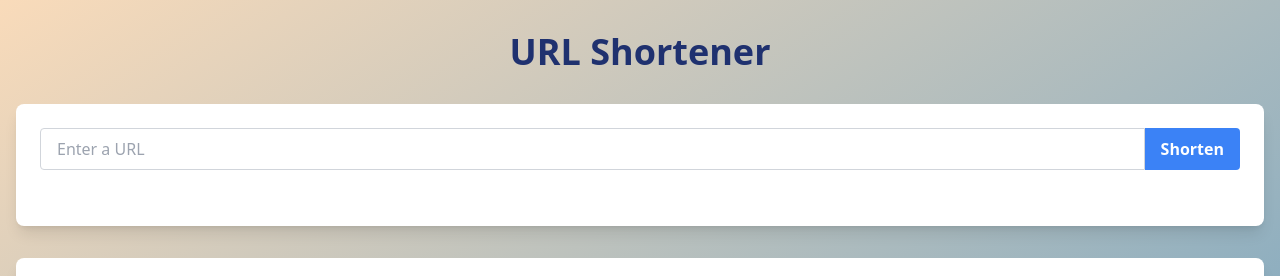
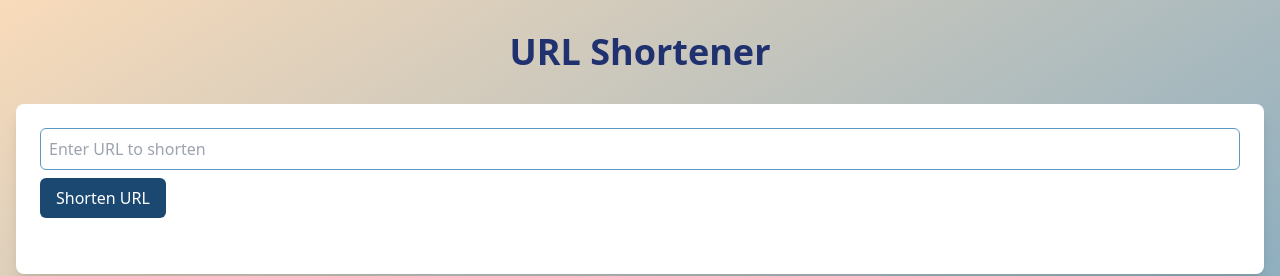
Before and after one commit to ArtSkyes/url-shortener-fe, a React (Create React App) app: page / in a window 1280 px wide. Shown: the top 276 px of the page. Built offline with nearby package versions, Linux system fonts and the light colour scheme; no server answers.

Commit message:
Update form for creating short URLs with fetching, error handling, and display

```diff
--- a/src/components/ShortUrlForm.js
+++ b/src/components/ShortUrlForm.js
@@ -1,32 +1,56 @@
 import React, { useState } from 'react';
+import { createShortUrl } from '../api/shortUrlApi';
 
-const ShortUrlForm = ({ onSubmit }) => {
-  const [fullUrl, setFullUrl] = useState('');
+const ShortUrlForm = ({ onUrlCreated }) => {
+  const [url, setUrl] = useState('');
+  const [error, setError] = useState('');
+  const [shortenedUrl, setShortenedUrl] = useState('');
 
-  const handleSubmit = (e) => {
+  const handleSubmit = async (e) => {
     e.preventDefault();
-    onSubmit(fullUrl);
-    setFullUrl('');
+    setError('');
+    setShortenedUrl('');
+
+    try {
+      const newUrl = await createShortUrl(url);
+      onUrlCreated(newUrl);
+      setUrl('');
+      const shortUrl = `http://localhost:3000/${newUrl.short_code}`;
+      setShortenedUrl(shortUrl);
+    } catch (error) {
+      setError(error.message || 'An error occurred');
+    }
   };
 
   return (
-    <form onSubmit={handleSubmit} className="mb-8">
-      <div className="flex">
+    <div className="mb-8">
+      <form onSubmit={handleSubmit} className="mb-4">
         <input
           type="text"
-          value={fullUrl}
-          onChange={(e) => setFullUrl(e.target.value)}
-          placeholder="Enter a URL"
-          className="flex-grow border border-gray-300 rounded-l px-4 py-2 focus:outline-none focus:ring-2 focus:ring-blue-500"
+          value={url}
+          onChange={(e) => setUrl(e.target.value)}
+          placeholder="Enter URL to shorten"
+          className="w-full p-2 border border-sky rounded-md focus:outline-none focus:ring-2 focus:ring-ocean"
         />
-        <button
-          type="submit"
-          className="bg-blue-500 hover:bg-blue-600 text-white font-bold py-2 px-4 rounded-r"
-        >
-          Shorten
+        <button type="submit" className="mt-2 px-4 py-2 bg-ocean text-white rounded-md hover:bg-night transition-colors duration-300">
+          Shorten URL
         </button>
-      </div>
-    </form>
+      </form>
+      {error && <p className="mt-2 text-red-500">{error}</p>}
+      {shortenedUrl && (
+        <div className="mt-4 p-4 bg-sand rounded-md">
+          <p className="font-semibold text-ocean">Shortened URL:</p>
+          <a
+            href={shortenedUrl}
+            target="_blank"
+            rel="noopener noreferrer"
+            className="text-sky hover:text-night break-all"
+          >
+            {shortenedUrl}
+          </a>
+        </div>
+      )}
+    </div>
   );
 };
 
```
